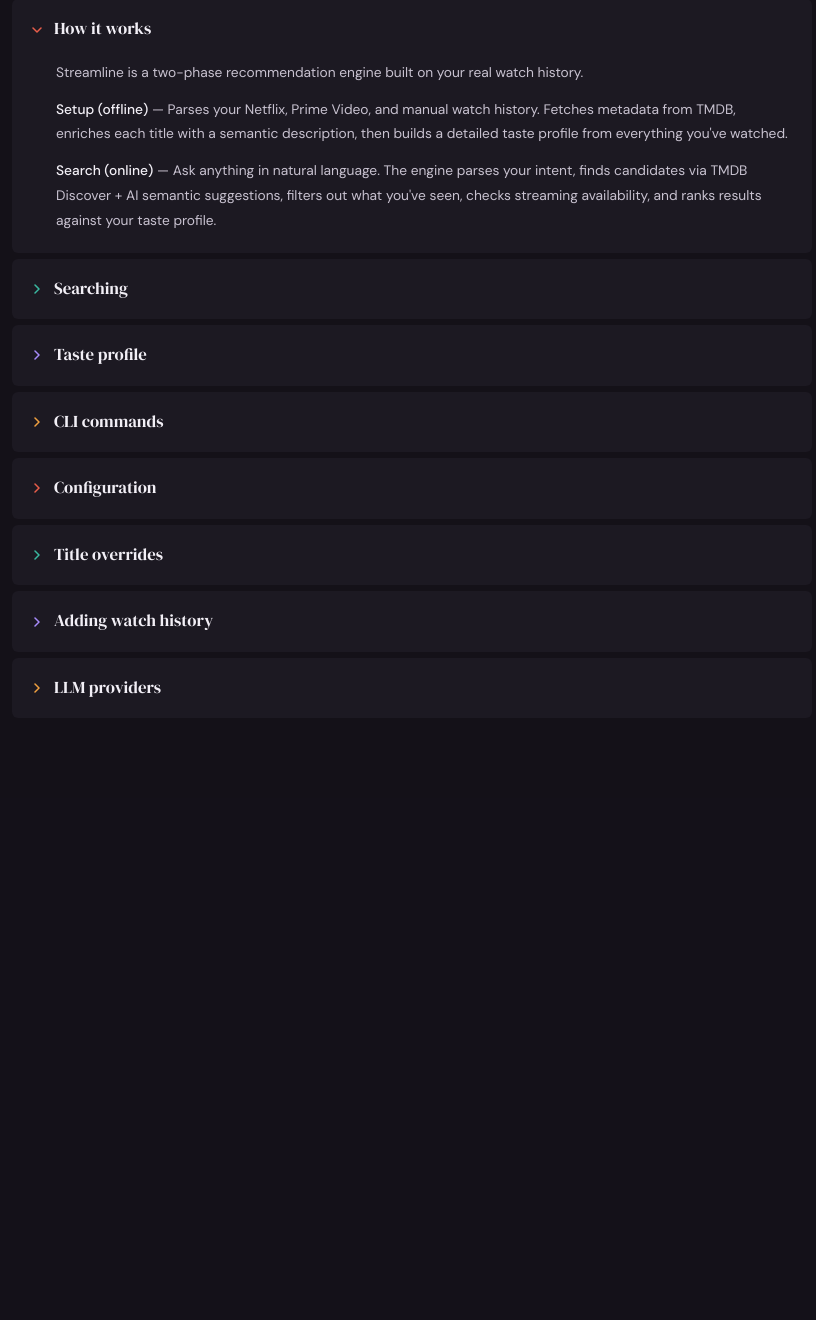
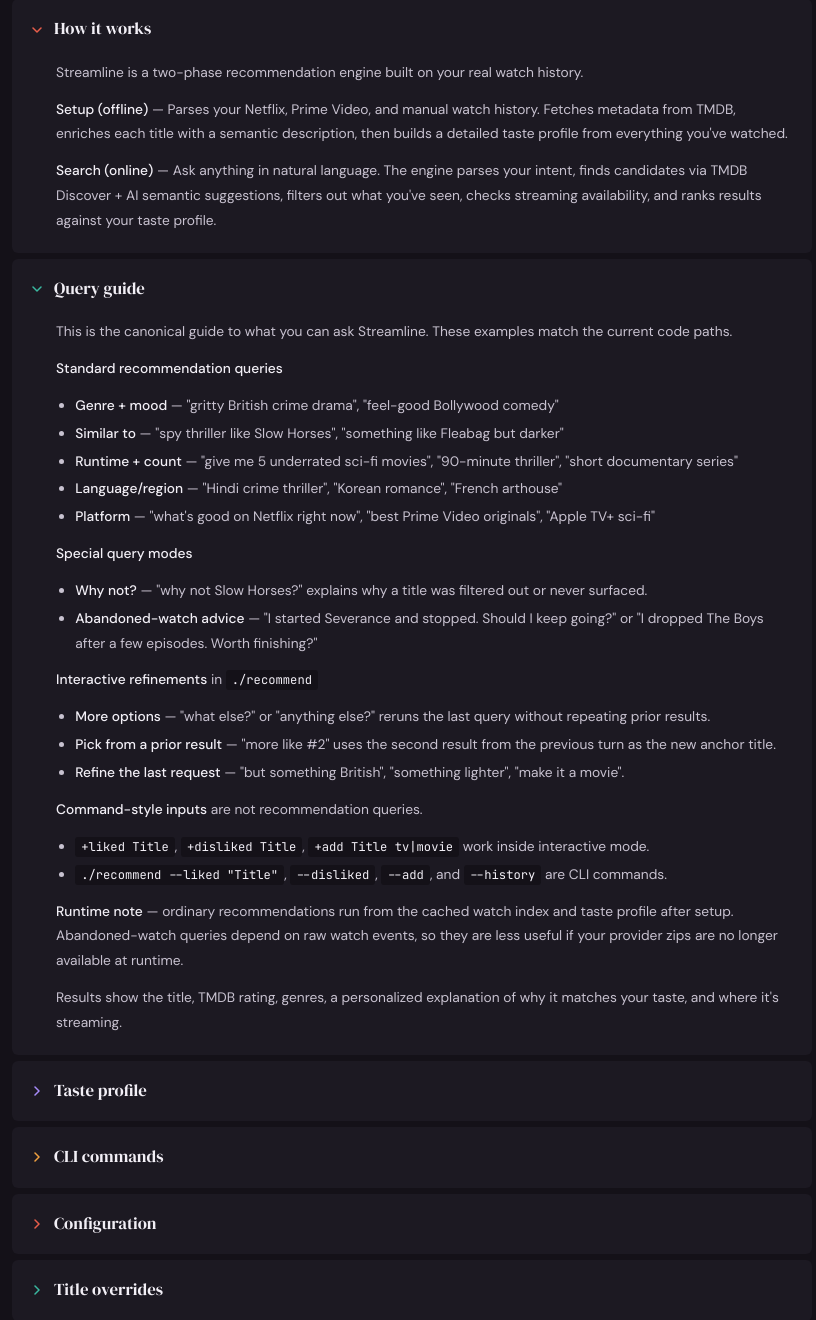
Before and after one commit to abhichandra21/streamline, a Flask app: page /help in a window 1280 px wide. Shown: the part 278-1598 px from the top of the page, without its empty margins (228-1044 px from the left). Before the commit the page ends 975 px from the top, so only its background shows below. Run offline with Flask 3, Linux system fonts and the light colour scheme; parts of the project's set-up code (start-up, migrations or seed data) failed here and were passed over.

Commit message:
docs: add canonical query guide and contributor notes

```diff
--- a/recommender/templates/help.html
+++ b/recommender/templates/help.html
@@ -23,22 +23,39 @@
     </div>
   </details>
 
-  <!-- Searching -->
-  <details class="help-details">
+  <!-- Query guide -->
+  <details class="help-details" id="query-guide" open>
     <summary class="help-summary">
       <svg class="help-arrow" width="10" height="10" viewBox="0 0 10 10"><path d="M3 1 L7 5 L3 9" stroke="var(--teal)" stroke-width="1.5" fill="none" stroke-linecap="round" stroke-linejoin="round"/></svg>
-      <span class="help-heading">Searching</span>
+      <span class="help-heading">Query guide</span>
     </summary>
     <div class="help-body">
-      <p>Type anything in the search bar on the <a href="/">home page</a>. Some examples:</p>
+      <p>This is the canonical guide to what you can ask Streamline. These examples match the current code paths.</p>
+      <p><strong>Standard recommendation queries</strong></p>
       <ul>
         <li><strong>Genre + mood</strong> — "gritty British crime drama", "feel-good Bollywood comedy"</li>
         <li><strong>Similar to</strong> — "spy thriller like Slow Horses", "something like Fleabag but darker"</li>
-        <li><strong>Specific requests</strong> — "give me 5 underrated sci-fi movies", "short documentary series"</li>
+        <li><strong>Runtime + count</strong> — "give me 5 underrated sci-fi movies", "90-minute thriller", "short documentary series"</li>
         <li><strong>Language/region</strong> — "Hindi crime thriller", "Korean romance", "French arthouse"</li>
-        <li><strong>Platform</strong> — "what's good on Netflix right now", "best Prime Video originals"</li>
-        <li><strong>Why not?</strong> — "why not The Bear?" explains why a title wasn't recommended</li>
+        <li><strong>Platform</strong> — "what's good on Netflix right now", "best Prime Video originals", "Apple TV+ sci-fi"</li>
       </ul>
+      <p><strong>Special query modes</strong></p>
+      <ul>
+        <li><strong>Why not?</strong> — "why not Slow Horses?" explains why a title was filtered out or never surfaced.</li>
+        <li><strong>Abandoned-watch advice</strong> — "I started Severance and stopped. Should I keep going?" or "I dropped The Boys after a few episodes. Worth finishing?"</li>
+      </ul>
+      <p><strong>Interactive refinements</strong> in <code>./recommend</code></p>
+      <ul>
+        <li><strong>More options</strong> — "what else?" or "anything else?" reruns the last query without repeating prior results.</li>
+        <li><strong>Pick from a prior result</strong> — "more like #2" uses the second result from the previous turn as the new anchor title.</li>
+        <li><strong>Refine the last request</strong> — "but something British", "something lighter", "make it a movie".</li>
+      </ul>
+      <p><strong>Command-style inputs</strong> are not recommendation queries.</p>
+      <ul>
+        <li><code>+liked Title</code>, <code>+disliked Title</code>, <code>+add Title tv|movie</code> work inside interactive mode.</li>
+        <li><code>./recommend --liked "Title"</code>, <code>--disliked</code>, <code>--add</code>, and <code>--history</code> are CLI commands.</li>
+      </ul>
+      <p><strong>Runtime note</strong> — ordinary recommendations run from the cached watch index and taste profile after setup. Abandoned-watch queries depend on raw watch events, so they are less useful if your provider zips are no longer available at runtime.</p>
       <p>Results show the title, TMDB rating, genres, a personalized explanation of why it matches your taste, and where it's streaming.</p>
     </div>
   </details>
@@ -66,7 +83,7 @@
       <p>Everything goes through <code>./recommend</code>:</p>
       <table class="help-table">
         <tr><td><code>./recommend "query"</code></td><td>Single query</td></tr>
-        <tr><td><code>./recommend</code></td><td>Interactive mode (conversational, supports "more like that")</td></tr>
+        <tr><td><code>./recommend</code></td><td>Interactive mode with refinements like "what else?", "more like #2", and follow-up edits</td></tr>
         <tr><td><code>./recommend setup</code></td><td>First-time offline setup</td></tr>
         <tr><td><code>./recommend setup --refresh-data</code></td><td>Re-fetch TMDB metadata + rebuild everything</td></tr>
         <tr><td><code>./recommend setup --refresh-profile</code></td><td>Rebuild taste profile only</td></tr>
@@ -78,6 +95,7 @@
         <tr><td><code>./recommend --disliked "Title"</code></td><td>Mark a title as disliked</td></tr>
         <tr><td><code>./recommend --add "Title" --type tv</code></td><td>Add to watch history</td></tr>
       </table>
+      <p style="margin-top:1rem;">Inside interactive mode, you can also type <code>+liked Title</code>, <code>+disliked Title</code>, or <code>+add Title tv|movie</code>.</p>
 
       <p style="margin-top:1rem;">Web server:</p>
       <table class="help-table">
--- a/recommender/templates/index.html
+++ b/recommender/templates/index.html
@@ -41,6 +41,10 @@
     >{{ s }}</button>
     {% endfor %}
   </div>
+
+  <p style="margin-top:0.75rem; color:var(--muted); font-size:0.78rem;">
+    Need examples beyond the suggestion pills? See the <a href="/help#query-guide">query guide</a>.
+  </p>
 
   <script>
     // Auto-submit if arriving with ?q= param (from re-search link)
```
Also changed, not shown: AGENTS.md (added, +48 -0 lines), README.md.
